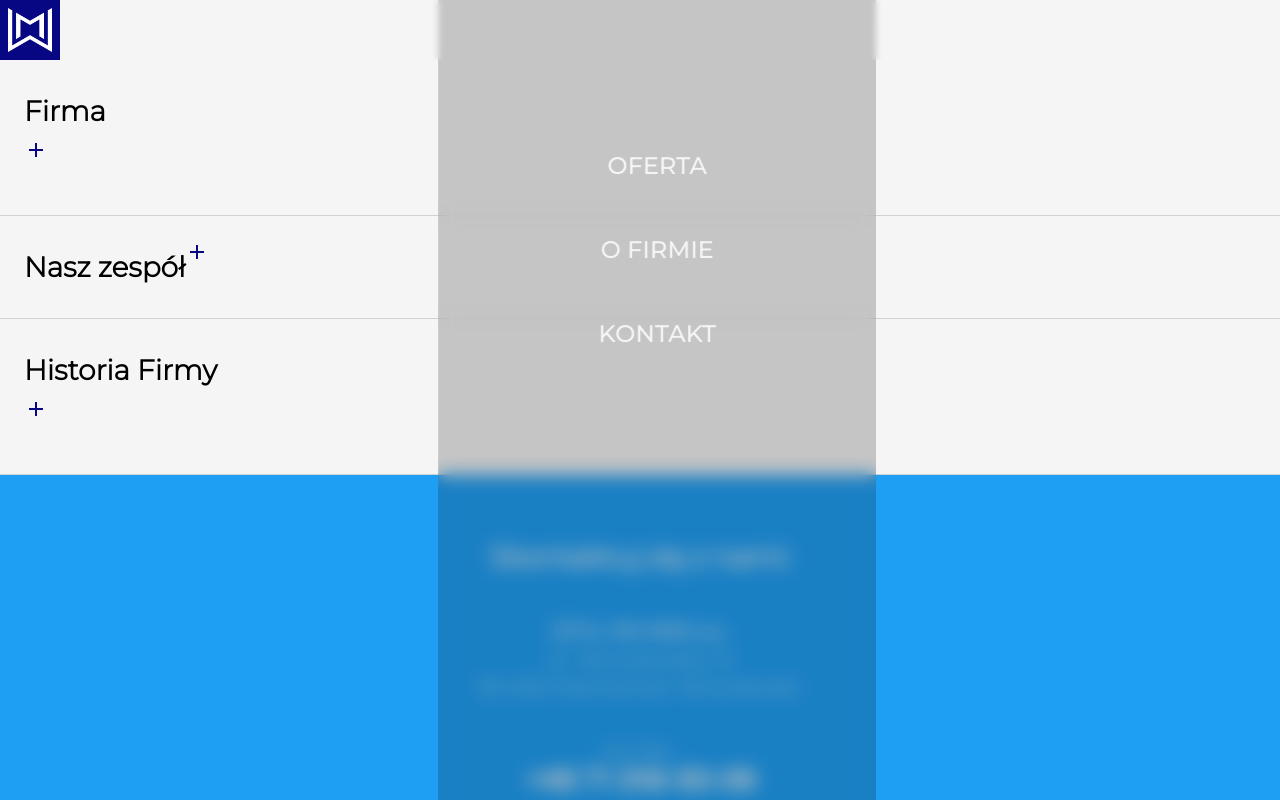
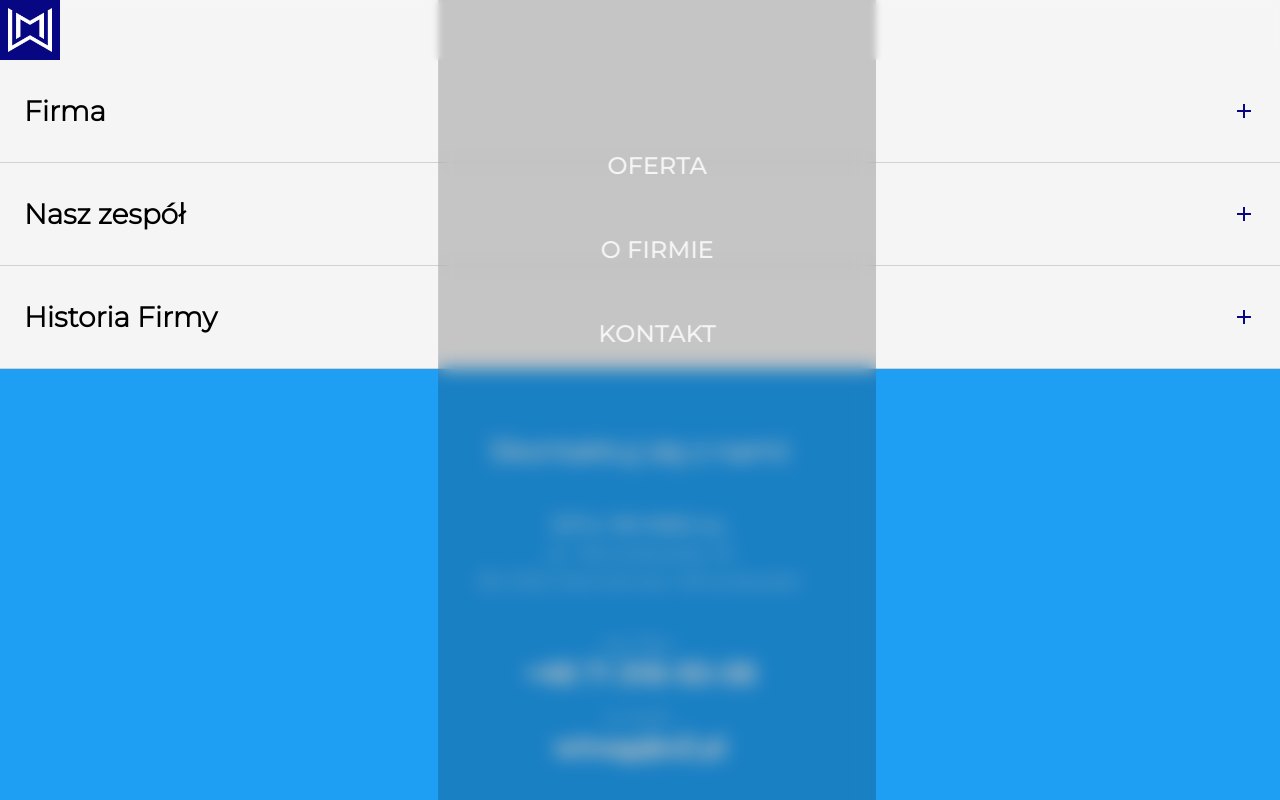
Before and after one commit to DariuszLegizynski/giwmag, a Vue app: page /about in a window 1280 px wide. Shown: the top 800 px of the page. Built offline with nearby package versions, Linux system fonts and the light colour scheme; no server answers.

Commit message:
fixesa ccordion styling

```diff
--- a/src/components/about/AboutUs.vue
+++ b/src/components/about/AboutUs.vue
@@ -5,9 +5,9 @@
         Firma
       </h2>
       <IconBase
-        viewBox="0 0 48 48"
-        :width="48"
-        :height="48"
+        viewBox="0 0 24 24"
+        :width="24"
+        :height="24"
         iconColor="hsl(240, 90%, 27%)"
       >
         <IconMinus v-if="showDescription" />
@@ -81,6 +81,11 @@ export default {
   h2 {
     font-size: $font-size-28;
   }
+    header {
+    display: flex;
+    justify-content: space-between;
+    align-items: center;
+  }
   .description {
     height: 0;
     overflow: hidden;
--- a/src/components/about/CompanyHistory.vue
+++ b/src/components/about/CompanyHistory.vue
@@ -3,9 +3,9 @@
     <header @click.stop="toggleDescription">
       <h2>Historia Firmy</h2>
       <IconBase
-        viewBox="0 0 48 48"
-        :width="48"
-        :height="48"
+        viewBox="0 0 24 24"
+        :width="24"
+        :height="24"
         iconColor="hsl(240, 90%, 27%)"
       >
         <IconMinus v-if="showDescription" />
@@ -81,6 +81,11 @@ export default {
   h2 {
     font-size: $font-size-28;
   }
+  header {
+    display: flex;
+    justify-content: space-between;
+    align-items: center;
+  }
   .description {
     height: 0;
     overflow: hidden;
--- a/src/components/about/Team.vue
+++ b/src/components/about/Team.vue
@@ -3,9 +3,9 @@
     <header @click.stop="toggleDescription">
       <h2>Nasz zespół</h2>
       <IconBase
-        viewBox="0 0 48 48"
-        :width="48"
-        :height="48"
+        viewBox="0 0 24 24"
+        :width="24"
+        :height="24"
         iconColor="hsl(240, 90%, 27%)">
           <IconMinus v-if="showDescription" />
           <IconPlus v-else />
@@ -60,12 +60,11 @@ export default {
     padding: 0.5rem 0;
     font-size: $font-size-28;
   }
-
   header {
     display: flex;
-
+    justify-content: space-between;
+    align-items: center;
   }
-
   .employees {
     height: 0;
     overflow: hidden;
```
